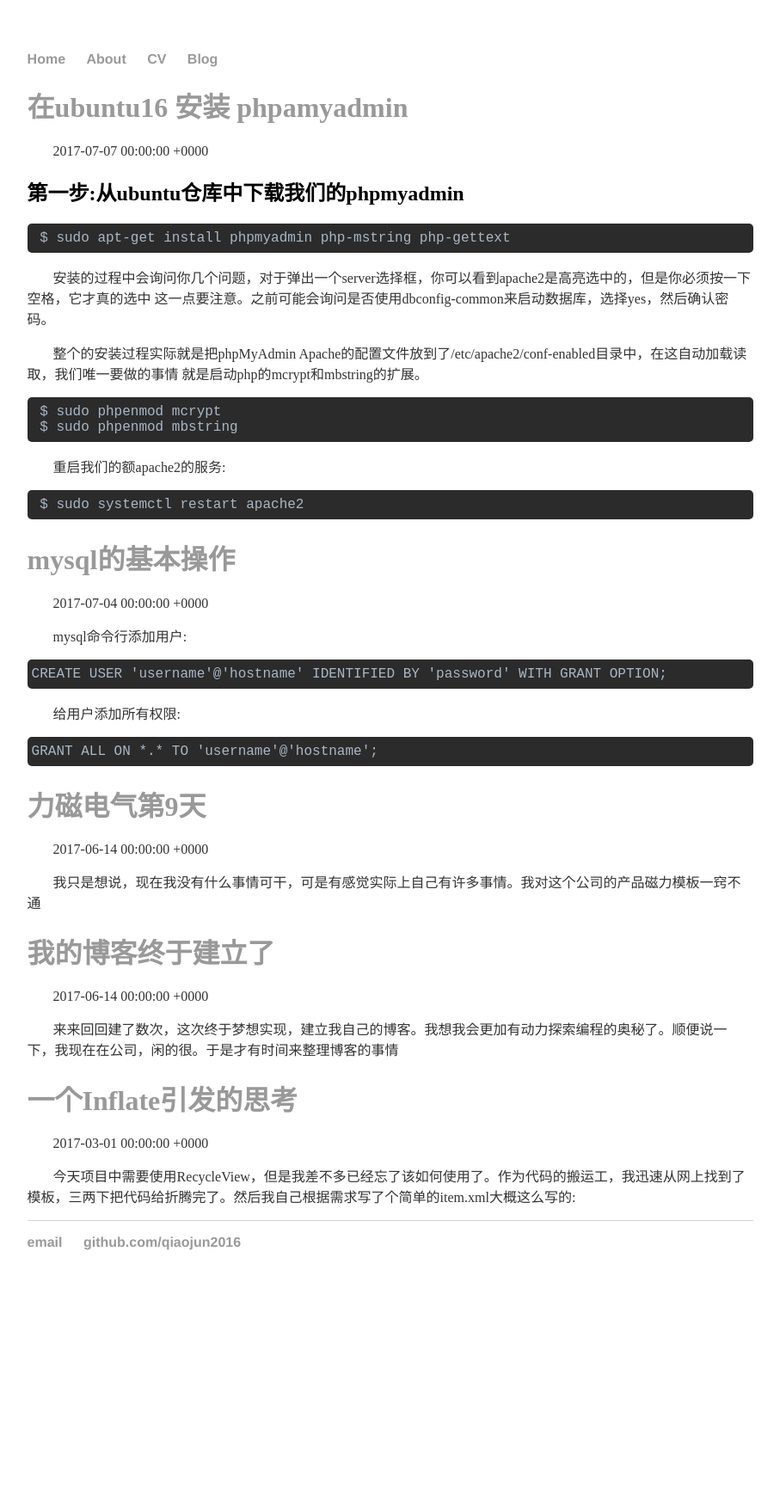
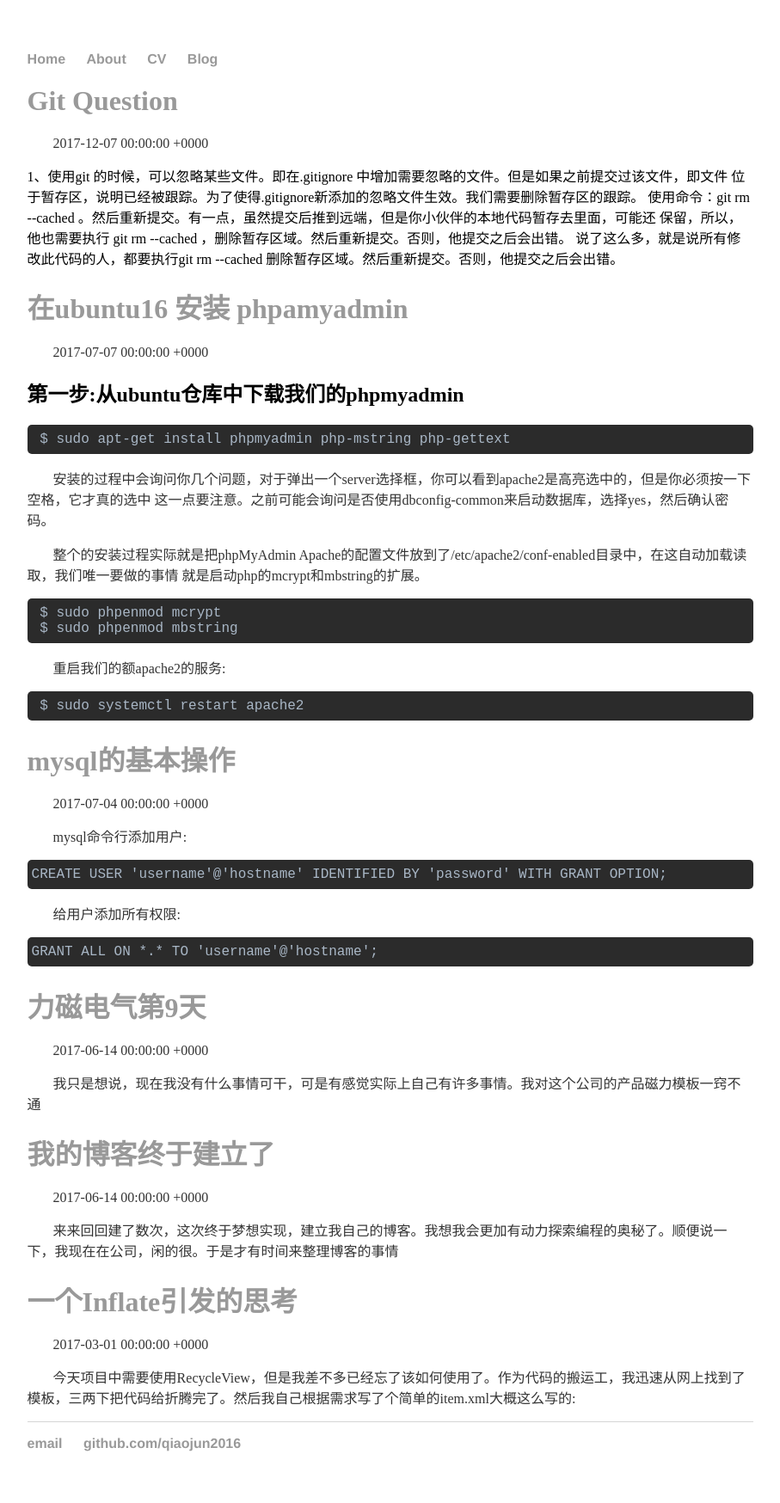
Before and after one commit to qiaojun2016/qiaojun2016.github.io, a Jekyll site: the page built from blog/index.html, in a window 1280 px wide. Shown: the whole page at 86% size, without its empty margins (186-1093 px from the left). Built offline with Jekyll 4.4.1, drawn with Linux system fonts in a browser that asks for light colours; the list of posts is cut into pages by our own code; comment, search, counter and statistics services are not loaded; before the commit the page ends 1514 px from its top, so only the background shows below that.

Commit message:
add git question

```diff
--- /dev/null
+++ b/_posts/2017-12-07-git-question.html
@@ -0,0 +1,8 @@
+
+1、使用git 的时候，可以忽略某些文件。即在.gitignore 中增加需要忽略的文件。但是如果之前提交过该文件，即文件
+位于暂存区，说明已经被跟踪。为了使得.gitignore新添加的忽略文件生效。我们需要删除暂存区的跟踪。
+使用命令：git rm --cached 。然后重新提交。有一点，虽然提交后推到远端，但是你小伙伴的本地代码暂存去里面，可能还
+保留，所以，他也需要执行 git rm --cached ，删除暂存区域。然后重新提交。否则，他提交之后会出错。
+说了这么多，就是说所有修改此代码的人，都要执行git rm --cached 删除暂存区域。然后重新提交。否则，他提交之后会出错。
+
+so git rm --cached 做了什么呢？
```
Also changed, not shown: _posts/android-basic-question.html (line endings or trailing spaces).
